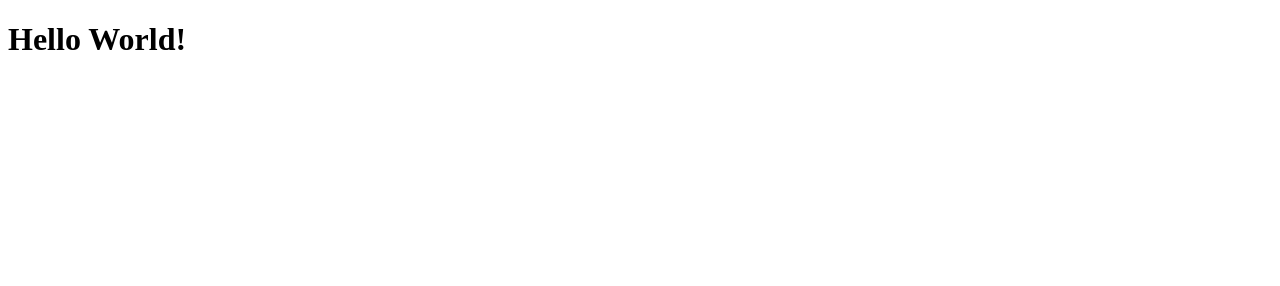
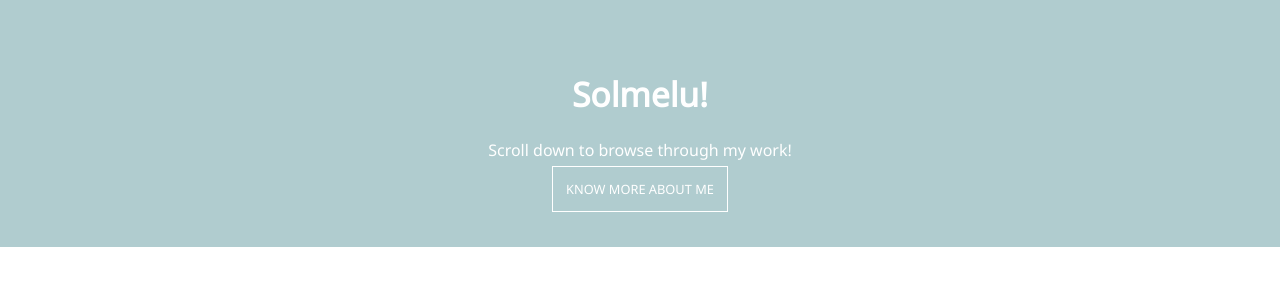
Before and after one commit to manishashettigar07/manishashettigar07.github.io, a plain HTML site: page index.html in a window 1280 px wide. Drawn offline with Linux system fonts and the light colour scheme.

Commit message:
header section

```diff
--- a/index.html
+++ b/index.html
@@ -4,8 +4,16 @@
     <meta charset="UTF-8">
     <meta name="viewport" content="width=device-width, initial-scale=1.0">
     <title>Manisha Shettigar</title>
+    <link href="https://fonts.googleapis.com/css2?family=Noto+Sans&display=swap" rel="stylesheet">
+    <link rel="stylesheet" href="style.css" />
 </head>
 <body>
-    <h1>Hello World!</h1>
+    <header>
+        <div class="container">
+            <h1>Solmelu!</h1>
+            <p>Scroll down to browse through my work!</p>
+            <a href="/about" class="know-more">KNOW MORE ABOUT ME</a>
+        </div>
+    </header>
 </body>
 </html>
--- /dev/null
+++ b/style.css
@@ -0,0 +1,30 @@
+*, *::before, *::after { box-sizing: border-box; }
+
+body {
+    margin: 0; padding: 0;
+    text-align: center;
+    font-family: Noto Sans, sans-serif;
+    font-size: 1rem;
+}
+
+.container { margin: 0 auto; width: 80%; max-width: 1128px; }
+
+header {
+    background-color: #b0cccf;
+    color: #fff;
+    padding: 3em 0;
+}
+
+header h1 {
+
+    font-size: 2.1rem;
+}
+
+.know-more {
+    border: 1px solid #fff;
+    text-decoration: none;
+    color: white;
+    font-size: 0.8rem;
+    padding: 1em;
+    margin-top: 1em;
+}
```
